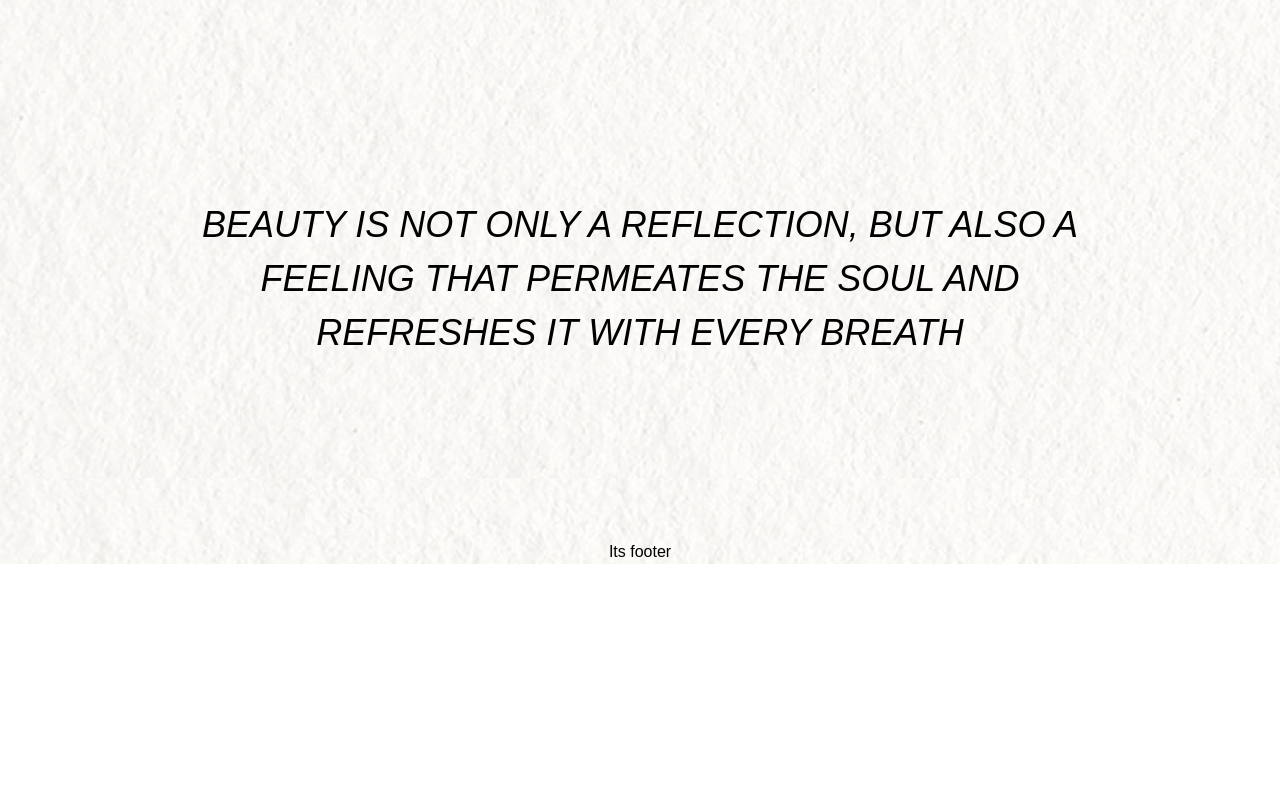
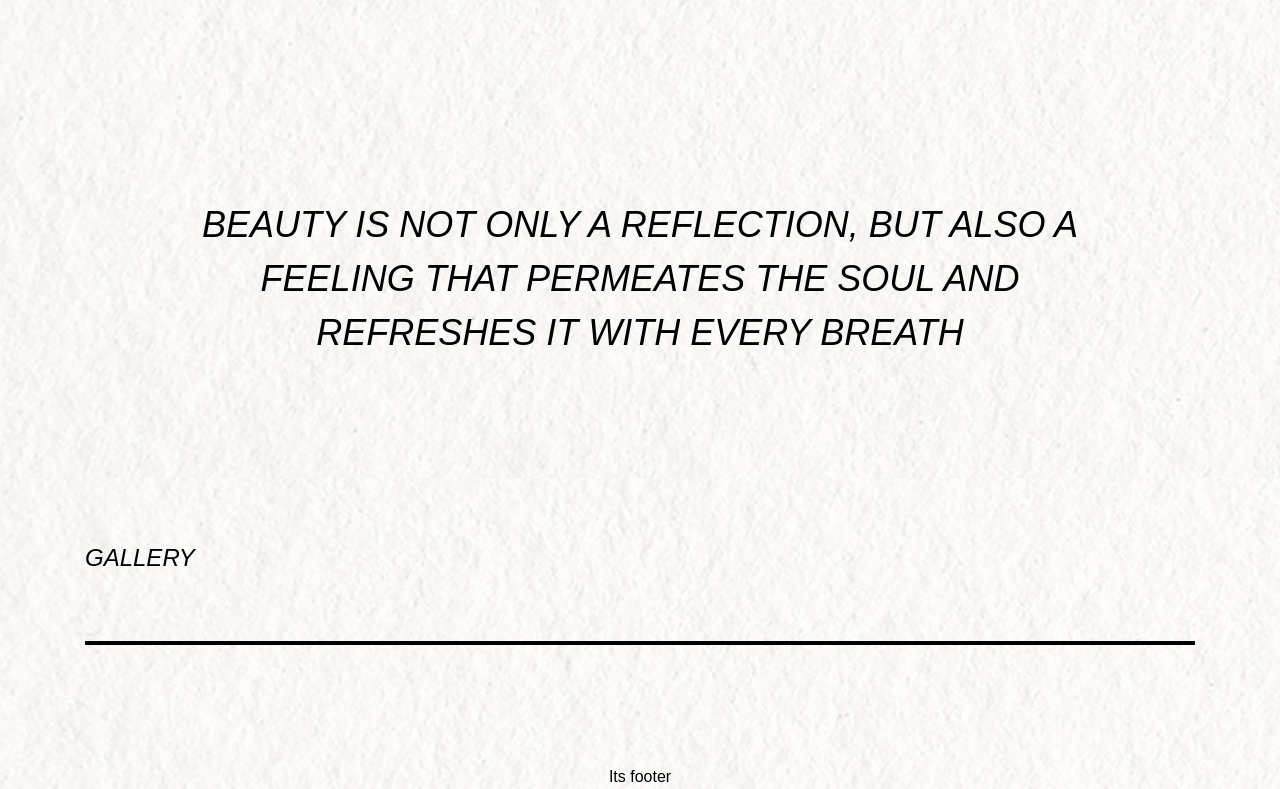
Before and after one commit to nestor1760/beautyYou, a Next.js app: page / in a window 1280 px wide. Shown: the part 1584-2373 px from the top of the page. Before the commit the page ends 2148 px from the top, so only its background shows below. Built offline with nearby package versions, Linux system fonts and the light colour scheme; a web font is replaced by a local one.

Commit message:
started: gallerypart.tsx

```diff
--- a/app/page.tsx
+++ b/app/page.tsx
@@ -1,4 +1,5 @@
 import AboutPart from "./pages/AboutPart";
+import GalleryPart from "./pages/GalleryPart";
 import HomePart from "./pages/HomePart";
 import './styles/globals.css'
 
@@ -7,6 +8,7 @@ export default function Home() {
     <>
       <HomePart />
       <AboutPart />
+      <GalleryPart />
     </>
   );
 }
--- a/app/pages/GalleryPart.tsx
+++ b/app/pages/GalleryPart.tsx
@@ -1,8 +1,58 @@
 import React from 'react'
+import NavigationItem from '../components/NavigationItem'
+// import Image from 'next/image'
 
 const GalleryPart = () => {
+
+  // const galleryData = [
+  //   {
+  //     id: 1,
+  //     path: '/gallery_media/gallery-image-01.png'
+  //   },
+  //   {
+  //     id: 2,
+  //     path: '/gallery_media/gallery-image-02.png'
+  //   },
+  //   {
+  //     id: 3,
+  //     path: '/gallery_media/gallery-image-03.png'
+  //   },
+  //   {
+  //     id: 4,
+  //     path: '/gallery_media/gallery-image-04.png'
+  //   },
+  //   {
+  //     id: 5,
+  //     path: '/gallery_media/gallery-image-05.png'
+  //   },
+  //   {
+  //     id: 6,
+  //     path: '/gallery_media/gallery-image-06.png'
+  //   },
+  //   {
+  //     id: 7,
+  //     path: '/gallery_media/gallery-image-07.png'
+  //   },
+  //   {
+  //     id: 8,
+  //     path: '/gallery_media/gallery-image-08.png'
+  //   },
+  //   {
+  //     id: 9,
+  //     path: '/gallery_media/gallery-image-09.png'
+  //   },
+  // ]
+
   return (
-    <div>GalleryPart</div>
+    <section id='gallery' className='flex flex-col items-start justify-between w-full max-w-[1110px] mx-auto'>
+      <NavigationItem label='gallery' />
+      <div className='w-full border-solid border-[2px] border-black mt-[65px] mb-[120px] flex flex-grow flex-wrap'>
+        {/* {galleryData.map(photo =>
+          <Image src={photo.path} width={160} height={160} key={photo.id} alt={`photo-${photo.id}`} />
+
+        )} */}
+      </div>
+    </section>
   )
 }
 
```
